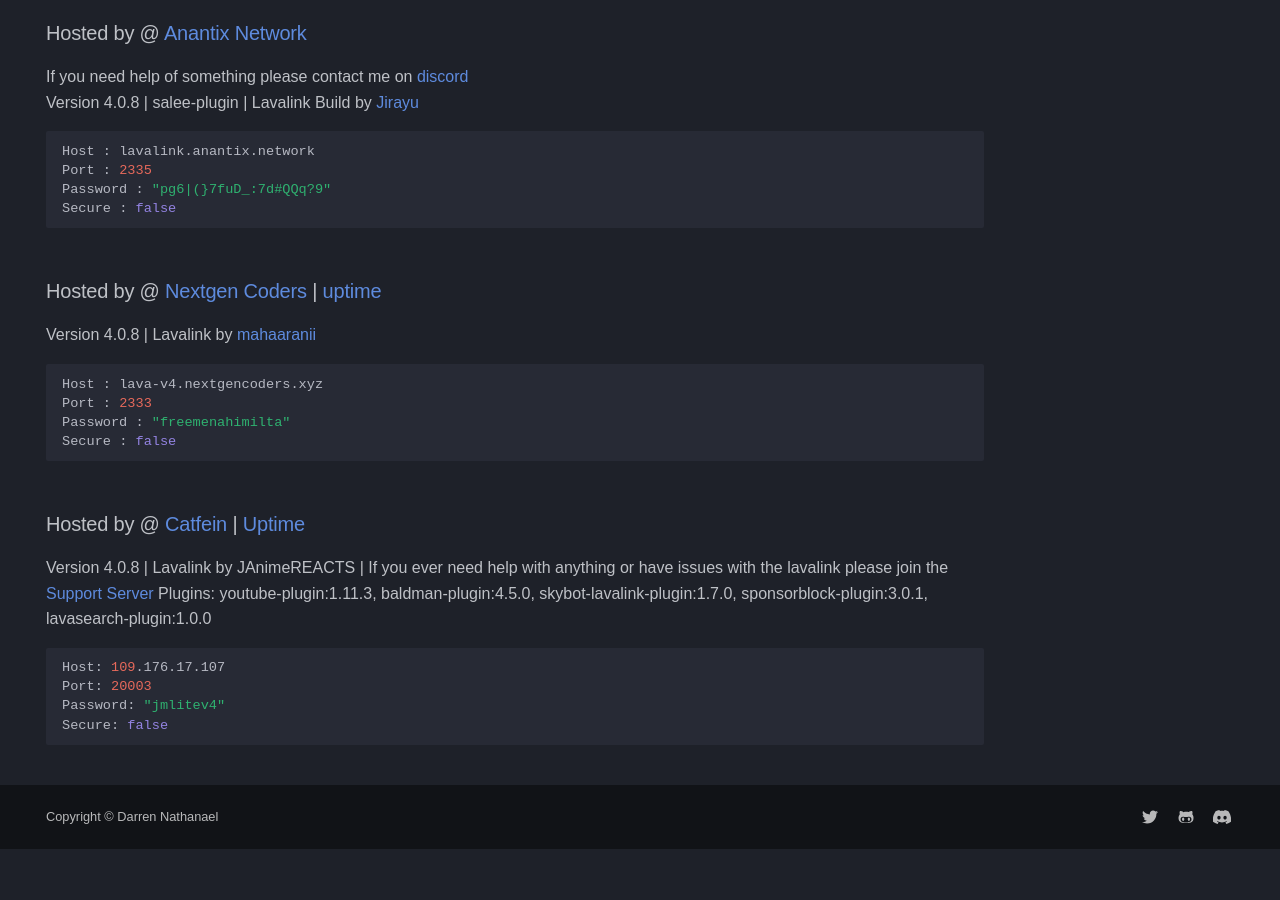
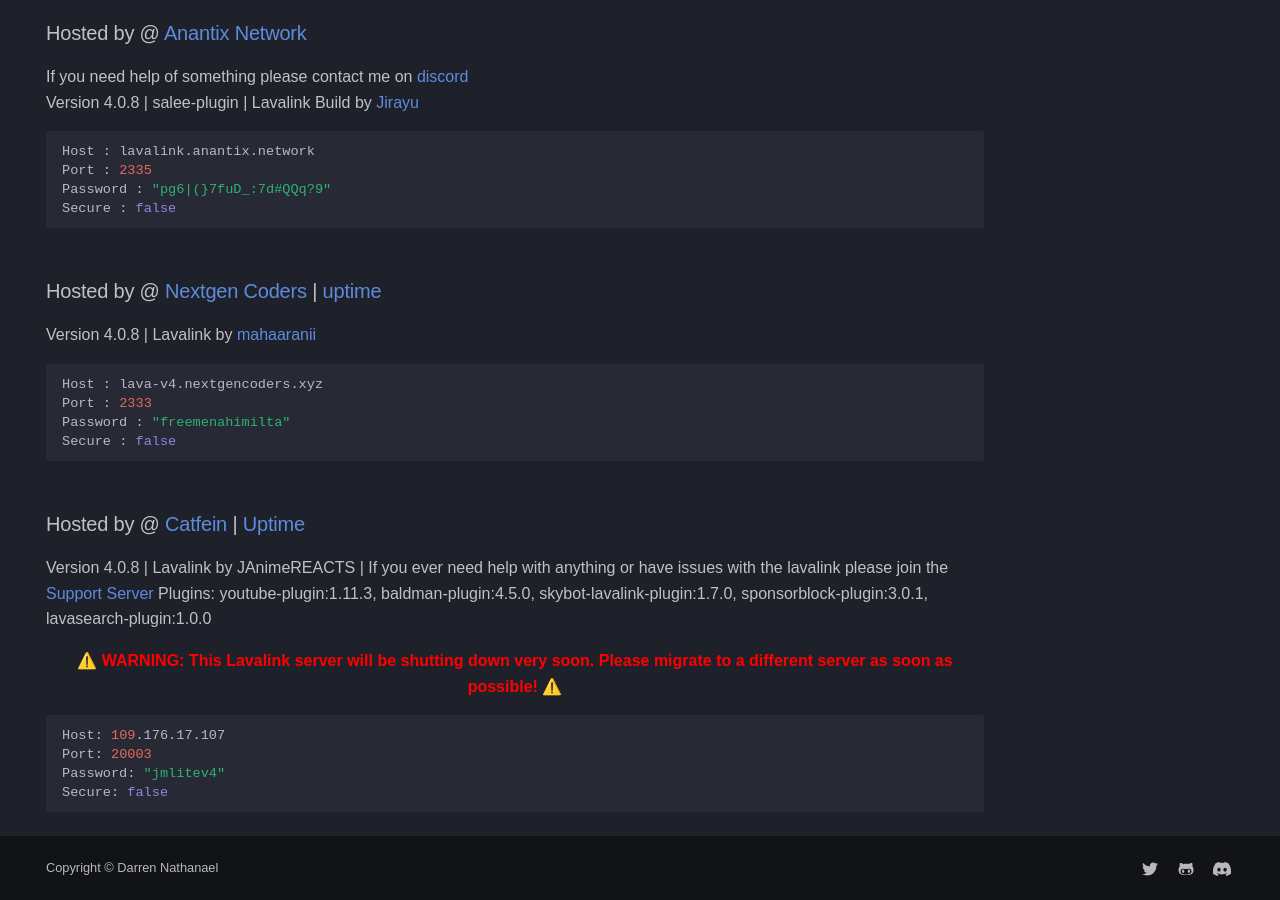
Before and after one commit to DarrenOfficial/lavalink-list, an MkDocs documentation site: the page built from docs/NoSSL/lavalink-without-ssl.md, in a window 1280 px wide and 900 px high, scrolled down 2765 px. Built offline with MkDocs 1.6.1 and Material for MkDocs 9.7.7, drawn with Linux system fonts in a browser that asks for light colours; some web fonts are replaced; comment, search, counter and statistics services are not loaded; a style sheet for code colours, icons or effects is not loaded; before the commit the page ends 3614 px from its top, so only the background shows below that.

Commit message:
Lavalink shutting down soon (only an early warning) (#637)
* Lavalink shutting down soon (only an early warning)

Lavalink will be shutting down very soon and will be removed in the next commit of mine because the host where I host my lavalink is discontinuing services on February

This is an early warning just to give them a heads up

* Fixed format

````diff
--- a/docs/NoSSL/lavalink-without-ssl.md
+++ b/docs/NoSSL/lavalink-without-ssl.md
@@ -147,6 +147,9 @@ Secure : false
 
 ### Hosted by @ [Catfein](https://discord.gg/5DQ7XWK5Hy) | [Uptime](https://hetrixtools.com/report/uptime/0da291f13750558ad637bf795974619b/)
 Version 4.0.8 | Lavalink by JAnimeREACTS | If you ever need help with anything or have issues with the lavalink please join the [Support Server](https://discord.gg/Kzc7yCy9uY) Plugins: youtube-plugin:1.11.3, baldman-plugin:4.5.0, skybot-lavalink-plugin:1.7.0, sponsorblock-plugin:3.0.1, lavasearch-plugin:1.0.0
+<div style="color: red; text-align: center; font-size: 16px; font-weight: bold;">
+  ⚠️ WARNING: This Lavalink server will be shutting down very soon. Please migrate to a different server as soon as possible! ⚠️
+</div>
 ```bash
 Host: 109.176.17.107
 Port: 20003
````
